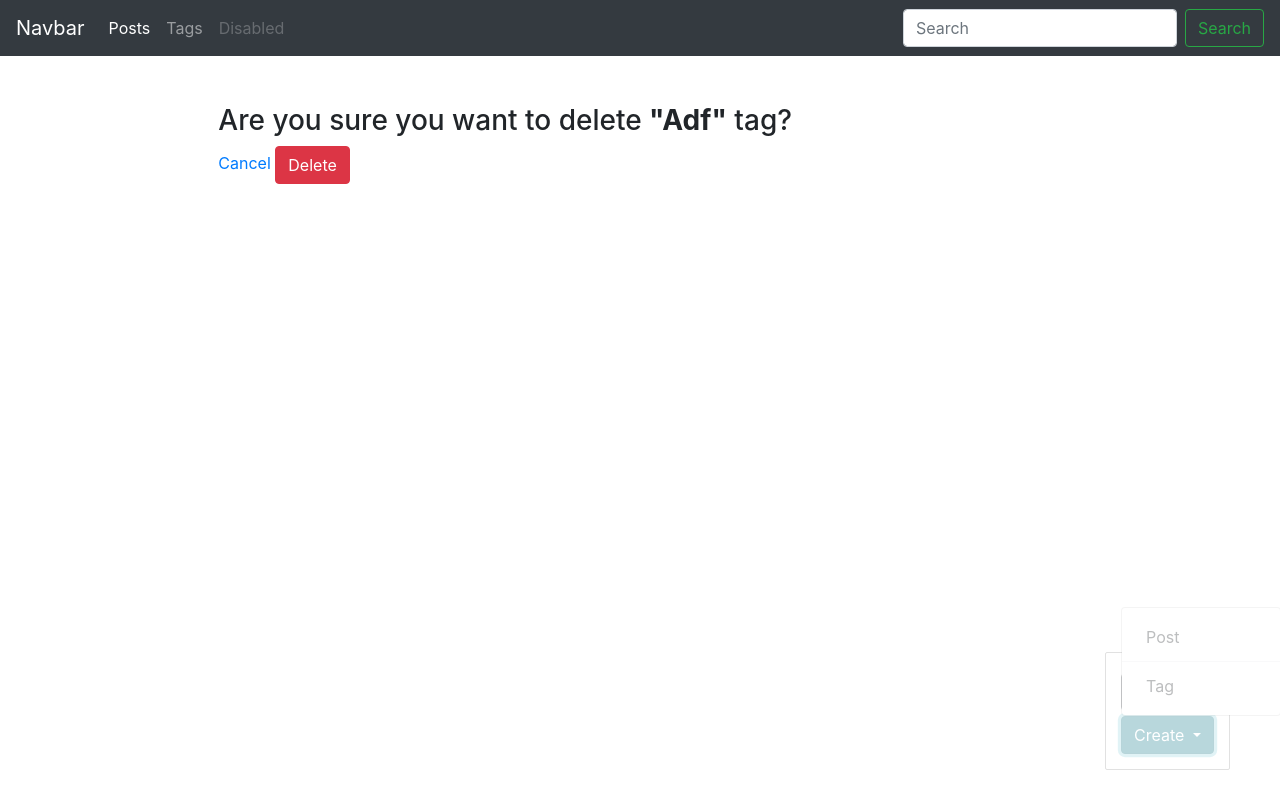
After one commit to Sturmtiger/first-Django-app-Blog-, a Django app: a page that uses blogengine/templates/base.html in a window 1280 px wide, after a click on "Create". The commit adds this page. Run offline with Django 3.2, Linux system fonts and the light colour scheme; data comes from the database, SQL or seed files in the repository; both versions use the stored data as it was after the commit; some libraries are stand-ins or nearby versions.

Commit message:
custom CSS

```diff
--- a/blogengine/blog/models.py
+++ b/blogengine/blog/models.py
@@ -19,6 +19,12 @@ class Post(models.Model):
     def get_absolute_url(self):  # согласовано с Django
         return reverse('post_detail_url', kwargs={'slug': self.slug})
 
+    def get_update_url(self):  # custom
+        return reverse('post_update_url', kwargs={'slug': self.slug})
+
+    def get_delete_url(self):  # custom
+        return reverse('post_delete_url', kwargs={'slug': self.slug})
+
     def save(self, *args, **kwargs):
         if not self.id:
             self.slug = gen_slug(self.title)
@@ -32,8 +38,14 @@ class Tag(models.Model):
     title = models.CharField(max_length=50)
     slug = models.SlugField(max_length=50, unique=True)
 
-    def get_absolute_url(self):
+    def get_absolute_url(self):  # согласовано с Django
         return reverse('tag_detail_url', kwargs={'slug': self.slug})
+
+    def get_update_url(self):  # custom
+        return reverse('tag_update_url', kwargs={'slug': self.slug})
+
+    def get_delete_url(self):  # custom
+        return reverse('tag_delete_url', kwargs={'slug': self.slug})
 
     def __str__(self):
         return self.title
--- a/blogengine/blog/templates/blog/base_blog.html
+++ b/blogengine/blog/templates/blog/base_blog.html
@@ -1 +1,17 @@
 {% extends 'base.html' %}
+
+{% block admin-panel %}
+    <div class="btn-group">
+      <button type="button" class="btn btn-info dropdown-toggle" data-toggle="dropdown" aria-haspopup="true" aria-expanded="false">
+        Create
+      </button>
+      <div class="dropdown-menu">
+        <a class="dropdown-item" href="{% url 'post_create_url' %}">Post</a>
+        <div class="dropdown-divider"></div>
+        <a class="dropdown-item" href="{% url 'tag_create_url' %}">Tag</a>
+      </div>
+    </div>
+
+    <a href="{{ admin_object.get_update_url }}" class="btn btn-light edit" style="{% if detail %}display: block;{% endif %}">Edit</a>
+    <a href="{{ admin_object.get_delete_url }}" class="btn btn-danger delete" style="{% if detail %}display: block;{% endif %}">Delete</a>
+{% endblock %}
--- /dev/null
+++ b/blogengine/blog/templates/blog/tag_delete_form.html
@@ -0,0 +1,15 @@
+{% extends 'blog/base_blog.html' %}
+
+{% block title %}
+    Delete Tag "{{ tag.title|title }}" - {{ block.super }}
+{% endblock %}
+
+{% block content %}
+    <form action="{{ tag.get_delete_url }}" method="post">
+        {% csrf_token %}
+
+        <h3>Are you sure you want to delete <b>"{{ tag.title|title }}"</b> tag?</h3>
+        <a href="{{ tag.get_absolute_url }}">Cancel</a>
+        <button type="submit" class="btn btn-danger">Delete</button>
+    </form>
+{% endblock %}
--- a/blogengine/blog/urls.py
+++ b/blogengine/blog/urls.py
@@ -4,7 +4,11 @@ urlpatterns = [
     path('', posts_list, name='posts_list_url'),
     path('post/create/', PostCreate.as_view(), name='post_create_url'),
     path('post/<str:slug>/', PostDetail.as_view(), name='post_detail_url'),
+    path('post/<str:slug>/update/', PostUpdate.as_view(), name='post_update_url'),
+    path('post/<str:slug>/delete/', PostDelete.as_view(), name='post_delete_url'),
     path('tags/', tags_list, name='tags_list_url'),
     path('tag/create/', TagCreate.as_view(), name='tag_create_url'),
-    path('tag/<str:slug>/', TagDetail.as_view(), name='tag_detail_url')
+    path('tag/<str:slug>/', TagDetail.as_view(), name='tag_detail_url'),
+    path('tag/<str:slug>/update/', TagUpdate.as_view(), name='tag_update_url'),
+    path('tag/<str:slug>/delete/', TagDelete.as_view(), name='tag_delete_url'),
 ]
--- a/blogengine/blog/utils.py
+++ b/blogengine/blog/utils.py
@@ -1,4 +1,5 @@
 from django.shortcuts import render, get_object_or_404, redirect
+from django.urls import reverse
 # from .models import *
 
 class ObjectDetailMixin:
@@ -7,7 +8,7 @@ class ObjectDetailMixin:
 
     def get(self, request, slug):
         obj = get_object_or_404(self.model, slug__iexact=slug)
-        return render(request, self.template, context={self.model.__name__.lower(): obj})
+        return render(request, self.template, context={self.model.__name__.lower(): obj, 'admin_object': obj, 'detail': True})
 
 
 class ObjectCreateMixin:
@@ -26,3 +27,36 @@ class ObjectCreateMixin:
             # return redirect('tag_detail_url', slug=new_tag.slug)
             return redirect(new_obj)
         return render(request, self.template, context={'form': bound_form})
+
+
+class ObjectUpdateMixin:
+    model = None
+    model_form = None
+    template = None
+    def get(self, request, slug):
+        obj = self.model.objects.get(slug__iexact=slug)
+        bound_form = self.model_form(instance=obj)
+        return render(request, self.template, context={'form': bound_form, self.model.__name__.lower(): obj})
+    def post(self, request, slug):
+        obj = self.model.objects.get(slug__iexact=slug)
+        bound_form = self.model_form(request.POST, instance=obj)
+
+        if bound_form.is_valid():
+            new_obj = bound_form.save()
+            return redirect(new_obj)
+        return render(request, self.template , context={'form': bound_form, self.model.__name__.lower(): obj})
+
+
+class ObjectDeleteMixin:
+    model = None
+    template = None
+    redirect_url = None
+
+    def get(self, request, slug):
+        obj = self.model.objects.get(slug__iexact=slug)
+        return render(request, self.template, context={self.model.__name__.lower(): obj})
+
+    def post(self, request, slug):
+        obj = self.model.objects.get(slug__iexact=slug)
+        obj.delete()
+        return redirect(reverse(self.redirect_url))
--- a/blogengine/blog/views.py
+++ b/blogengine/blog/views.py
@@ -1,10 +1,11 @@
 from django.shortcuts import render
-# from django.shortcuts import redirect
+from django.shortcuts import redirect
+from django.urls import reverse
 # from django.shortcuts import get_object_or_404
 # from django.http import HttpResponse
 from django.views.generic import View
 from .models import Post, Tag
-from .utils import ObjectDetailMixin, ObjectCreateMixin
+from .utils import *
 from .forms import TagForm, PostForm
 # Create your views here.
 
@@ -50,6 +51,16 @@ class PostCreate(ObjectCreateMixin, View):
     #         return redirect(new_post)
     #     return render(request, 'blog/post_create_form.html', context={'form': bound_form})
 
+class PostUpdate(ObjectUpdateMixin, View):
+    model = Post
+    model_form = PostForm
+    template = 'blog/tag_update_form.html'
+
+class PostDelete(ObjectDeleteMixin, View):
+    model = Post
+    template = 'blog/post_delete_form.html'
+    redirect_url = 'posts_list_url'
+
 class TagDetail(ObjectDetailMixin, View):  # на замену def tag_detail(по принципу DRY)
         model = Tag
         template = 'blog/tag_detail.html'
@@ -77,6 +88,37 @@ class TagCreate(ObjectCreateMixin, View):
     #         return redirect(new_tag)
     #     return render(request, 'blog/tag_create.html', context={'form': bound_form})
 
+class TagUpdate(ObjectUpdateMixin, View):
+    model = Tag
+    model_form = TagForm
+    template = 'blog/tag_update_form.html'
+
+    # def get(self, request, slug):
+    #     tag = Tag.objects.get(slug__iexact=slug)
+    #     bound_form = TagForm(instance=tag)
+    #     return render(request, 'blog/tag_update_form.html', context={'form': bound_form, 'tag': tag})
+    # def post(self, request, slug):
+    #     tag = Tag.objects.get(slug__iexact=slug)
+    #     bound_form = TagForm(request.POST, instance=tag)
+    #
+    #     if bound_form.is_valid():
+    #         new_tag = bound_form.save()
+    #         return redirect(new_tag)
+    #     return render(request, 'blog/tag_update_form', context={'form': bound_form, 'tag': tag})
+
+class TagDelete(ObjectDeleteMixin, View):
+    model = Tag
+    template = 'blog/tag_delete_form.html'
+    redirect_url = 'tags_list_url'
+
+    # def get(self, request, slug):
+    #     tag = Tag.objects.get(slug__iexact=slug)
+    #     return render(request, 'blog/tag_delete_form.html', context={'tag': tag})
+    #
+    # def post(self, request, slug):
+    #     tag = Tag.objects.get(slug__iexact=slug)
+    #     tag.delete()
+    #     return redirect(reverse('tags_list_url'))
 
 def tags_list(request):
     tags = Tag.objects.all()
--- a/blogengine/blogengine/settings.py
+++ b/blogengine/blogengine/settings.py
@@ -55,7 +55,7 @@ ROOT_URLCONF = 'blogengine.urls'
 TEMPLATES = [
     {
         'BACKEND': 'django.template.backends.django.DjangoTemplates',
-        'DIRS': [os.path.join(BASE_DIR, 'templates')],
+        'DIRS': [os.path.join(BASE_DIR, 'templates')],  # папка templates для всего проекта(по умолч. джанго ищет templates в приложении)
         'APP_DIRS': True,
         'OPTIONS': {
             'context_processors': [
@@ -119,3 +119,6 @@ USE_TZ = True
 # https://docs.djangoproject.com/en/2.1/howto/static-files/
 
 STATIC_URL = '/static/'
+STATICFILES_DIRS = [
+    os.path.join(BASE_DIR, 'static')  # папка static для всего проекта(по-умолч. джанго ищет static в каждом приложении
+]
--- /dev/null
+++ b/blogengine/static/css/styles.css
@@ -0,0 +1,22 @@
+.admin-panel{
+    border: 1px solid #999;
+    border-radius: 2px;
+    position: fixed;
+    right: 50px;
+    bottom: 30px;
+    opacity: 0.3;
+    padding: 15px;
+}
+
+.admin-panel:hover {
+    opacity: 1;
+}
+
+.admin-panel a {
+    display: block;
+    margin: 5px 0;
+}
+
+a.delete, a.edit {
+    display: none;
+}
--- a/blogengine/templates/base.html
+++ b/blogengine/templates/base.html
@@ -1,3 +1,4 @@
+{% load static %}
 <!DOCTYPE html>
 <html lang="en">
 <head>
@@ -11,6 +12,7 @@
     <script src="https://code.jquery.com/jquery-3.3.1.slim.min.js" integrity="sha384-q8i/X+965DzO0rT7abK41JStQIAqVgRVzpbzo5smXKp4YfRvH+8abtTE1Pi6jizo" crossorigin="anonymous"></script>
     <script src="https://cdnjs.cloudflare.com/ajax/libs/popper.js/1.14.7/umd/popper.min.js" integrity="sha384-UO2eT0CpHqdSJQ6hJty5KVphtPhzWj9WO1clHTMGa3JDZwrnQq4sF86dIHNDz0W1" crossorigin="anonymous"></script>
     <script src="https://stackpath.bootstrapcdn.com/bootstrap/4.3.1/js/bootstrap.min.js" integrity="sha384-JjSmVgyd0p3pXB1rRibZUAYoIIy6OrQ6VrjIEaFf/nJGzIxFDsf4x0xIM+B07jRM" crossorigin="anonymous"></script>
+    <link rel="stylesheet" href="{% static 'css/styles.css' %}">
 </head>
 <body>
 
@@ -49,5 +51,11 @@
         </div>
     </div>
 
+    <div class="admin-panel align-items-center">
+        <a href="/admin" class="btn btn-outline-dark">Admin</a>
+        {% block admin-panel %}
+        {% endblock %}
+    </div>
+
 </body>
 </html>
```
Also changed, not shown: blogengine/blog/templates/blog/post_delete_form.html (added, +15 -0 lines), blogengine/blog/templates/blog/post_update_form.html (added, +26 -0 lines), blogengine/blog/templates/blog/tag_update_form.html (added, +29 -0 lines), blogengine/db.sqlite3.
